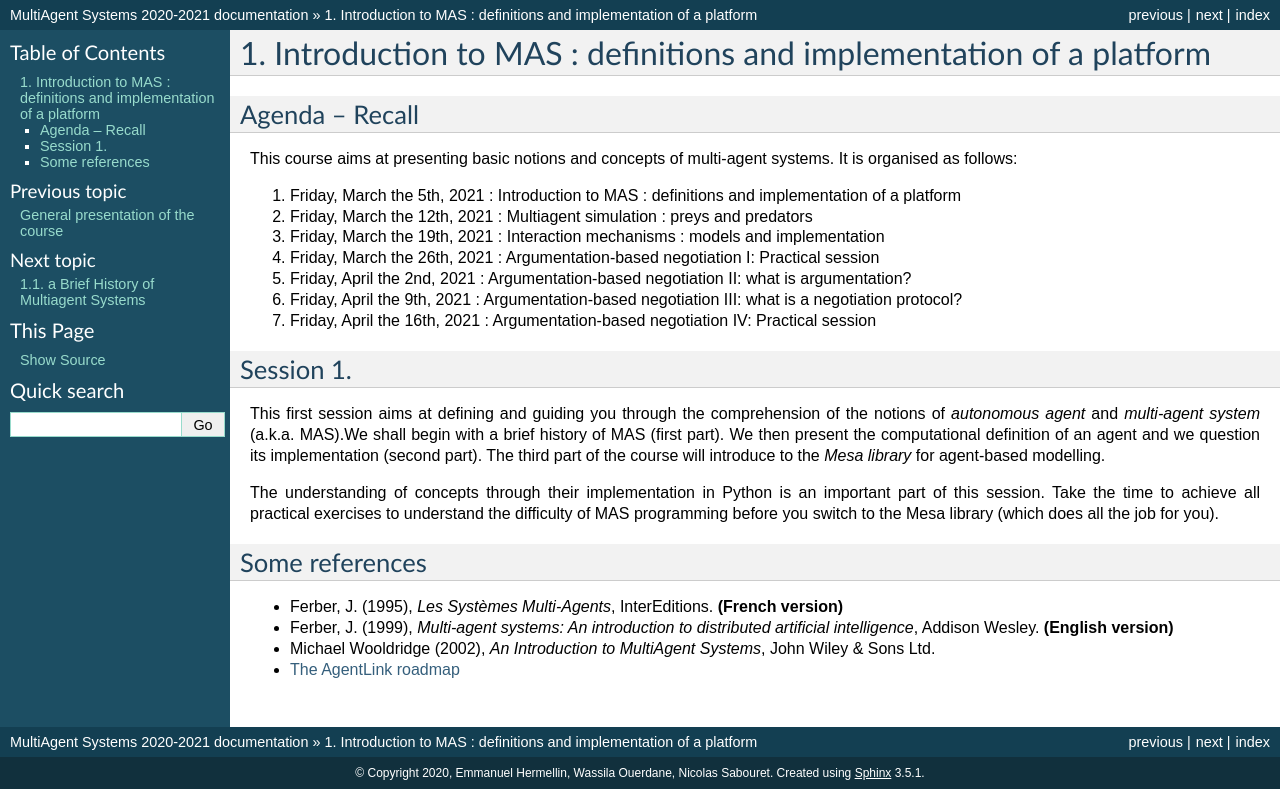
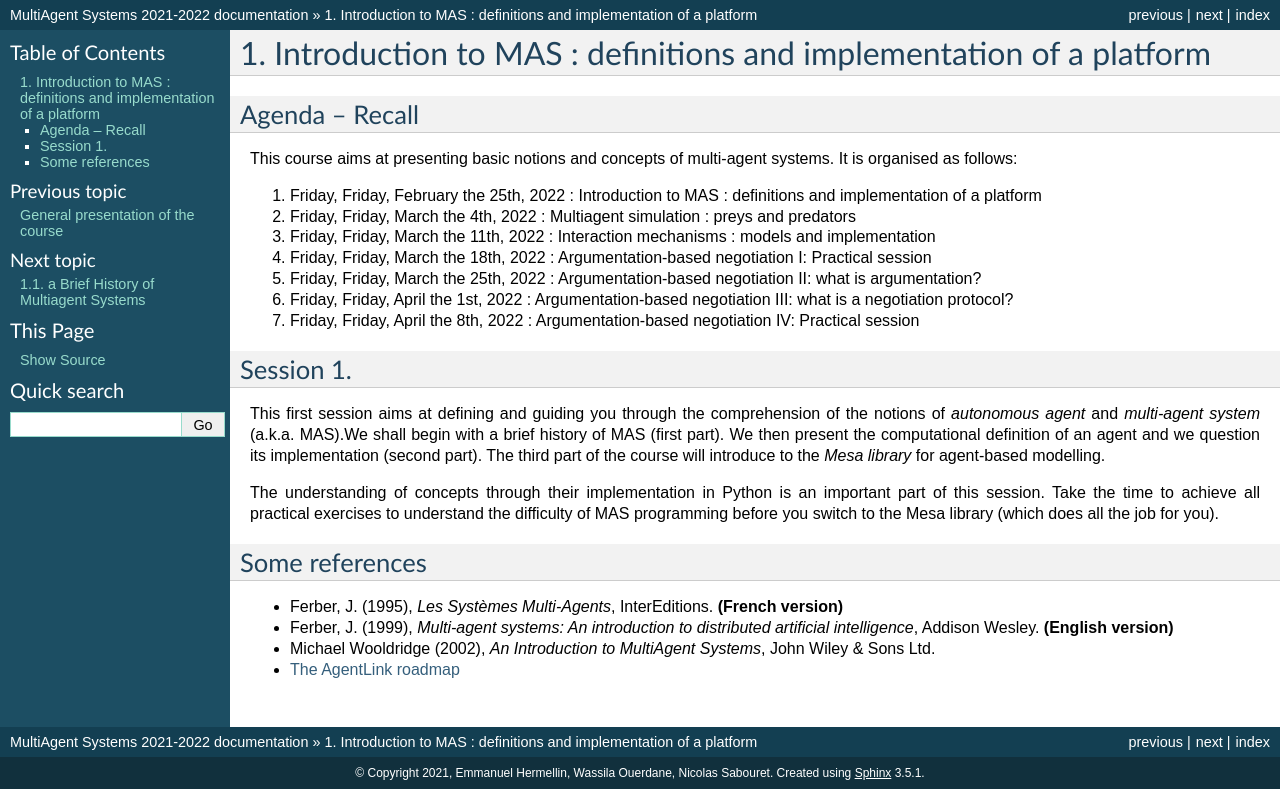
Before and after one commit to CourseCS/MAS2021, a plain HTML site: page cours-1.html in a window 1280 px wide. Drawn offline with Linux system fonts and the light colour scheme.

Commit message:
Update cours-1.html

```diff
--- a/cours-1.html
+++ b/cours-1.html
@@ -5,7 +5,7 @@
   <head>
     <meta charset="utf-8" />
     <meta name="viewport" content="width=device-width, initial-scale=1.0" />
-    <title>1. Introduction to MAS : definitions and implementation of a platform &#8212; MultiAgent Systems 2020-2021 documentation</title>
+    <title>1. Introduction to MAS : definitions and implementation of a platform &#8212; MultiAgent Systems 2021-2022 documentation</title>
     <link rel="stylesheet" href="static/pygments.css" type="text/css" />
     <link rel="stylesheet" href="static/classic.css" type="text/css" />
 
@@ -31,7 +31,7 @@
         <li class="right" >
           <a href="cours-0.html" title="General presentation of the course"
              accesskey="P">previous</a> |</li>
-        <li class="nav-item nav-item-0"><a href="index.html">MultiAgent Systems 2020-2021 documentation</a> &#187;</li>
+        <li class="nav-item nav-item-0"><a href="index.html">MultiAgent Systems 2021-2022 documentation</a> &#187;</li>
         <li class="nav-item nav-item-this"><a href="">1. Introduction to MAS : definitions and implementation of a platform</a></li>
       </ul>
     </div>
@@ -47,13 +47,13 @@
 <h2>Agenda – Recall<a class="headerlink" href="#agenda-recall" title="Permalink to this headline">¶</a></h2>
 <p>This course aims at presenting basic notions and concepts of multi-agent systems. It is organised as follows:</p>
 <ol class="arabic simple">
-<li><p>Friday, March the 5th, 2021 : Introduction to MAS : definitions and implementation of a platform</p></li>
-<li><p>Friday, March the 12th, 2021 : Multiagent simulation : preys and predators</p></li>
-<li><p>Friday, March the 19th, 2021 : Interaction mechanisms : models and implementation</p></li>
-<li><p>Friday, March the 26th, 2021 : Argumentation-based negotiation I: Practical session</p></li>
-<li><p>Friday, April the 2nd, 2021 :  Argumentation-based negotiation II: what is argumentation?</p></li>
-<li><p>Friday, April the 9th, 2021 :  Argumentation-based negotiation III: what is a negotiation protocol?</p></li>
-<li><p>Friday, April the 16th, 2021 : Argumentation-based negotiation IV: Practical session</p></li>
+<li><p>Friday, Friday, February the 25th, 2022 : Introduction to MAS : definitions and implementation of a platform</p></li>
+<li><p>Friday, Friday, March the 4th, 2022 : Multiagent simulation : preys and predators</p></li>
+<li><p>Friday, Friday, March the 11th, 2022 : Interaction mechanisms : models and implementation</p></li>
+<li><p>Friday, Friday, March the 18th, 2022 : Argumentation-based negotiation I: Practical session</p></li>
+<li><p>Friday, Friday, March the 25th, 2022 : Argumentation-based negotiation II: what is argumentation?</p></li>
+<li><p>Friday, Friday, April the 1st, 2022 : Argumentation-based negotiation III: what is a negotiation protocol?</p></li>
+<li><p>Friday, Friday, April the 8th, 2022 : Argumentation-based negotiation IV: Practical session</p></li>
 </ol>
 </div>
 <div class="section" id="session-1">
@@ -128,12 +128,12 @@
         <li class="right" >
           <a href="cours-0.html" title="General presentation of the course"
              >previous</a> |</li>
-        <li class="nav-item nav-item-0"><a href="index.html">MultiAgent Systems 2020-2021 documentation</a> &#187;</li>
+        <li class="nav-item nav-item-0"><a href="index.html">MultiAgent Systems 2021-2022 documentation</a> &#187;</li>
         <li class="nav-item nav-item-this"><a href="">1. Introduction to MAS : definitions and implementation of a platform</a></li>
       </ul>
     </div>
     <div class="footer" role="contentinfo">
-        &#169; Copyright 2020, Emmanuel Hermellin, Wassila Ouerdane, Nicolas Sabouret.
+        &#169; Copyright 2021, Emmanuel Hermellin, Wassila Ouerdane, Nicolas Sabouret.
       Created using <a href="https://www.sphinx-doc.org/">Sphinx</a> 3.5.1.
     </div>
   </body>
```
